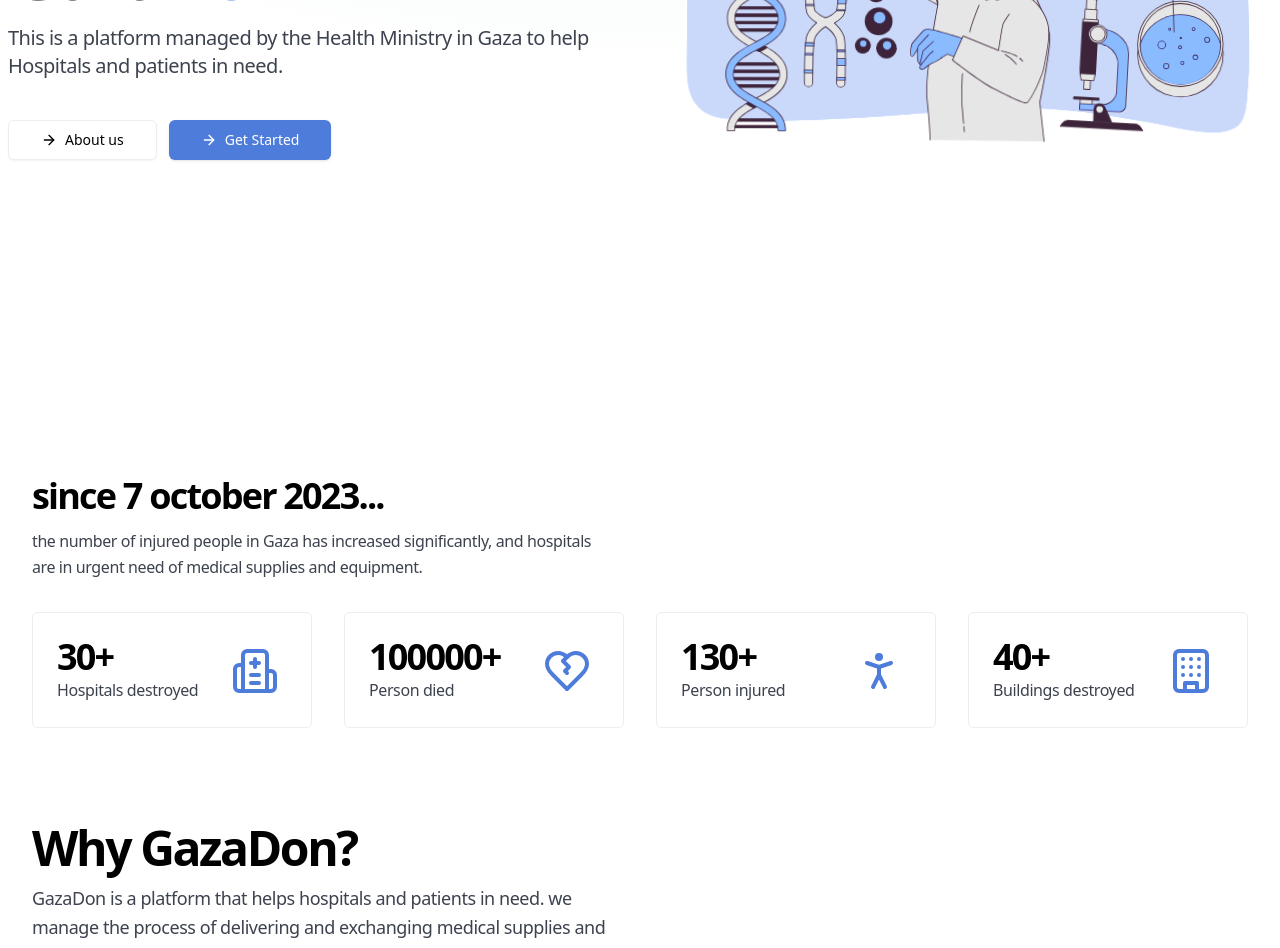
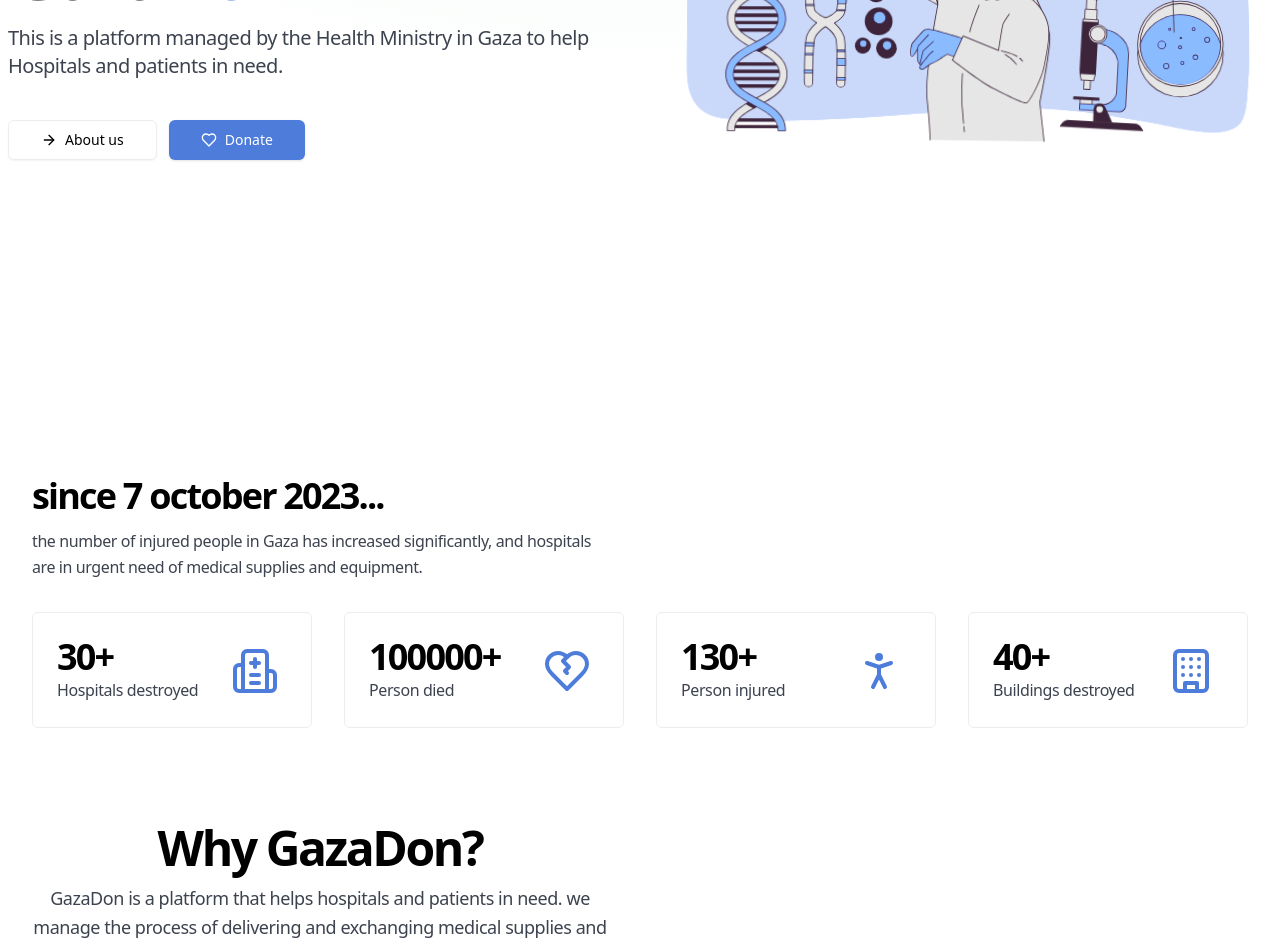
Before and after one commit to Said-MZ/Gazathon-public-website, a Next.js app: page / in a window 1280 px wide. Shown: the part 400-1348 px from the top of the page. Built offline with nearby package versions, Linux system fonts and the light colour scheme.

Commit message:
Add donate page

```diff
--- /dev/null
+++ b/src/app/donate/page.tsx
@@ -0,0 +1,3 @@
+export const DonatePage = () => {
+  return <div>Donate</div>;
+};
--- a/src/components/home/about.tsx
+++ b/src/components/home/about.tsx
@@ -94,18 +94,18 @@
         </div>
       </div>
       <div className="container mx-auto px-4 sm:px-6 lg:px-8 mt-24">
-        <div>
-          <h2 className="text-3xl md:text-5xl tracking-tighter max-w-xl font-semibold mb-3">
+        <div className="text-center w-full mx-auto">
+          <h2 className="text-3xl md:text-5xl tracking-tighter max-w-xl font-semibold mb-3 text-center">
             Why GazaDon?
           </h2>
-          <p className="text-lg max-w-xl leading-relaxed tracking-tight text-muted-foreground">
+          <p className="text-lg max-w-xl leading-relaxed tracking-tight text-muted-foreground text-center">
             GazaDon is a platform that helps hospitals and patients in need. we
             manage the process of delivering and exchanging medical supplies and
             equipment between hospitals.
           </p>
         </div>
         <div>
-          <Button asChild className="mt-6">
+          <Button asChild className="mt-6 text-center">
             <Link href="/donate">
               <Heart className="w-4 h-4 mr-2" />
               Donate
--- a/src/components/home/hero.tsx
+++ b/src/components/home/hero.tsx
@@ -1,8 +1,9 @@
 "use client";
 import { motion } from "framer-motion";
-import { ArrowRight } from "lucide-react";
+import { ArrowRight, Heart } from "lucide-react";
 import { Button } from "@/components/ui/button";
 import HeroImage from "./hero-image";
+import Link from "next/link";
 
 const Hero = () => {
   return (
@@ -45,13 +46,18 @@
                 variant="outline"
                 size="lg"
                 className="gap-2 w-full sm:w-auto"
+                asChild
               >
-                <ArrowRight className="w-4 h-4" />
-                About us
+                <Link href="/about">
+                  <ArrowRight className="w-4 h-4" />
+                  About us
+                </Link>
               </Button>
-              <Button size="lg" className="gap-2 w-full sm:w-auto">
-                <ArrowRight className="w-4 h-4" />
-                Get Started
+              <Button size="lg" className="gap-2 w-full sm:w-auto" asChild>
+                <Link href="/donate">
+                  <Heart className="w-4 h-4" />
+                  Donate
+                </Link>
               </Button>
             </motion.div>
           </div>
```
